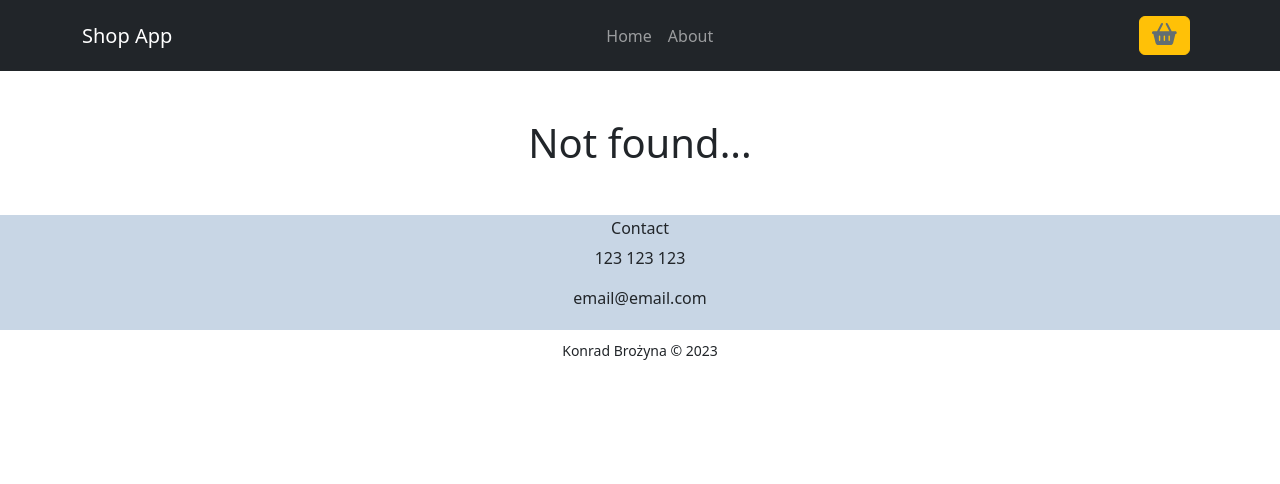
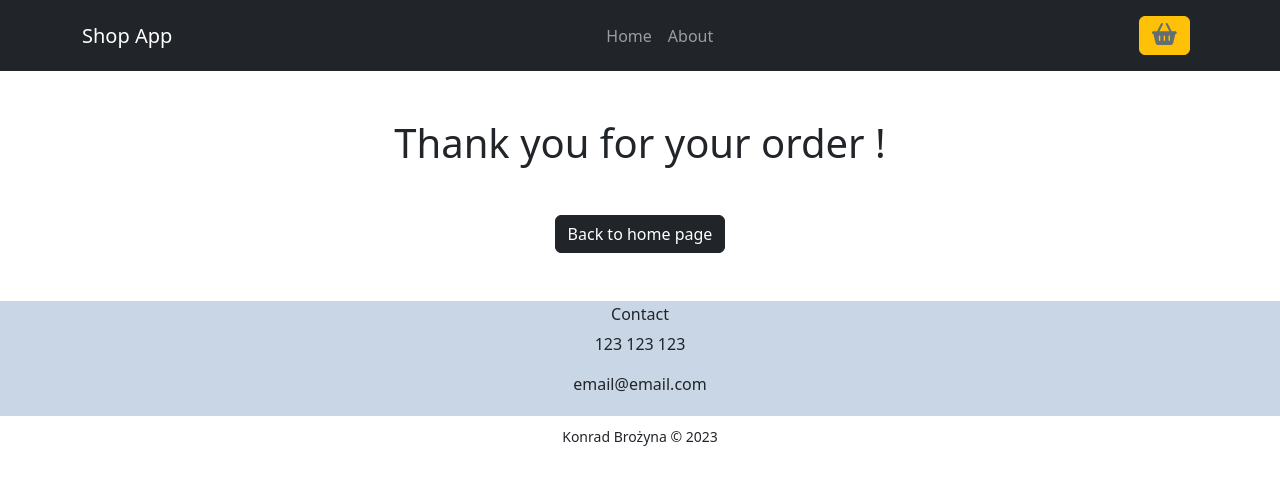
Before and after one commit to kondzio3002/ShopApp, a React (Create React App) app in the folder client/: page /successorder in a window 1280 px wide. Before the commit this address had no page. Shown: the top 484 px of the page. Built offline with nearby package versions, Linux system fonts and the light colour scheme.

Commit message:
Add SuccessOrder

```diff
--- a/client/src/App.js
+++ b/client/src/App.js
@@ -7,6 +7,7 @@ import Product from './components/features/Product/Product';
 import Cart from './components/features/Cart/Cart';
 import Order from './components/features/Order/Order';
 import About from './components/pages/About/About';
+import SuccessOrder from './components/views/SuccessOrder/SuccessOrder';
 
 const App = () => {
   return (
@@ -18,6 +19,7 @@ const App = () => {
           <Route path='/products/:id' element={<Product />} />
           <Route path='/cart' element={<Cart />} />
           <Route path='/order' element={<Order />} />
+          <Route path='/successorder' element={<SuccessOrder />} />
           <Route path='*' element={<NotFound />} />
         </Routes>
       </Container>
--- a/client/src/components/features/Order/Order.js
+++ b/client/src/components/features/Order/Order.js
@@ -3,13 +3,14 @@ import { Button, Col, Form, Row } from "react-bootstrap";
 import styles from './Order.module.scss';
 import OrderBox from "../../common/OrderBox/OrderBox";
 import { getCart } from "../../../redux/cartRedux";
-import { Navigate } from "react-router-dom";
+import { Navigate, useNavigate } from "react-router-dom";
 import { useForm } from 'react-hook-form';
 import { useState } from "react";
 import { addOrder } from "../../../redux/orderRedux";
 
 const Order = () => {
   const dispatch = useDispatch();
+  const navigate = useNavigate();
   const dataOrder = useSelector(getCart);
 
   const totalAmount = dataOrder.reduce((sum, order) => sum + order.price * order.count, 0)
@@ -34,6 +35,7 @@ const Order = () => {
     };
 
     dispatch(addOrder(orderData));
+    navigate('/successorder');
   };
 
   if (dataOrder.length === 0) return <Navigate to="/" />
--- /dev/null
+++ b/client/src/components/views/SuccessOrder/SuccessOrder.js
@@ -0,0 +1,15 @@
+import { Button } from 'react-bootstrap';
+import { Link } from 'react-router-dom';
+
+const SuccessOrder = () => {
+  return (
+    <div className="mt-5" align="center">
+      <h1>Thank you for your order !</h1>
+      <div className="mt-5" align="center">
+        <Link to="/"><Button variant="dark">Back to home page</Button></Link>
+      </div>
+    </div>
+  );
+};
+
+export default SuccessOrder;
```
